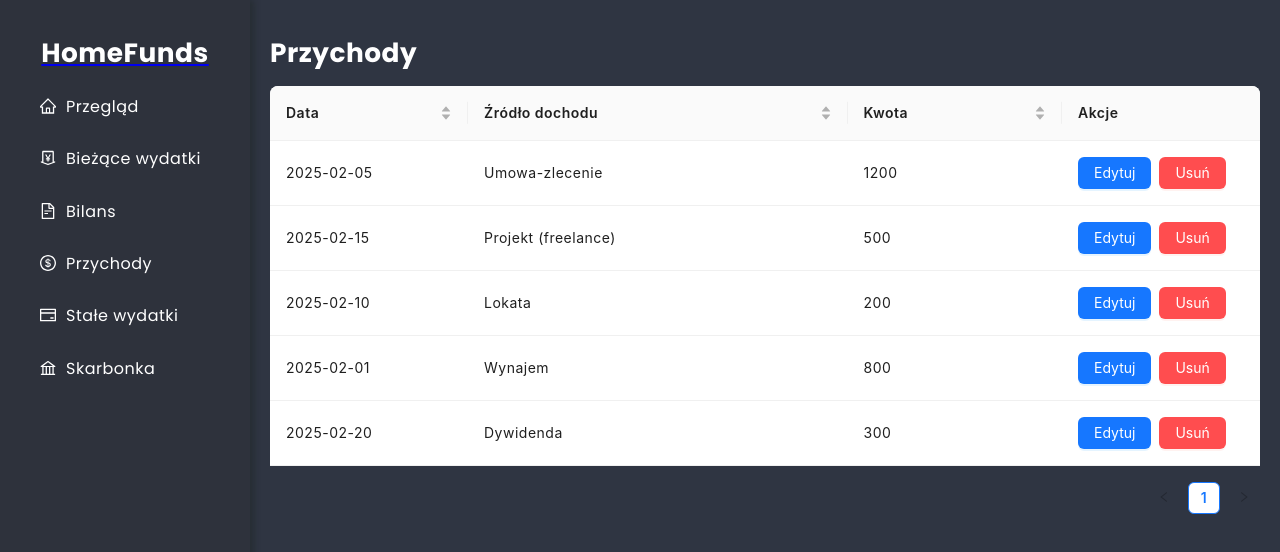
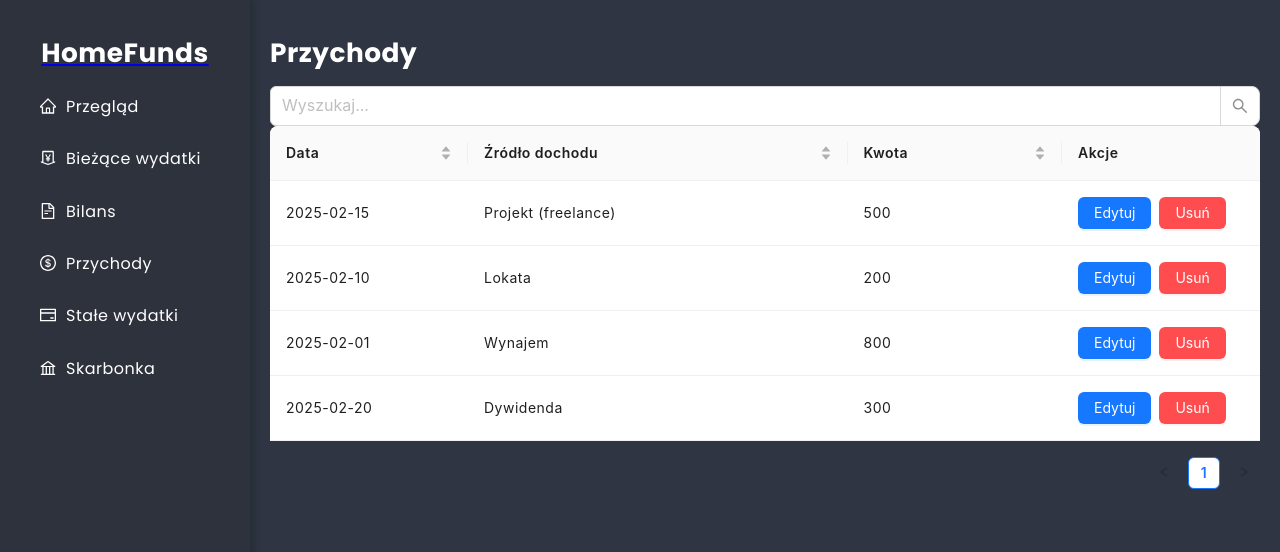
Before and after one commit to Kris87M/home-funds, a React (Create React App) app: page /income in a window 1280 px wide. Shown: the top 552 px of the page. Built offline with nearby package versions, Linux system fonts and the light colour scheme; data requests are answered from the project's data file.

Commit message:
Add search field

```diff
--- a/db/db.json
+++ b/db/db.json
@@ -1,39 +1,202 @@
 {
   "transactions": [
-    { "id": 1, "date": "2025-02-01", "amount": 150, "description": "Biedronka", "category": "Jedzenie" },
-    { "id": 2, "date": "2025-02-05", "amount": 120, "description": "Kino", "category": "Rekreacja" },
-    { "id": 3, "date": "2025-02-10", "amount": 20, "description": "Coffee", "category": "Restauracja" },
-    { "id": 4, "date": "2025-02-15", "amount": 178, "description": "Kushi Sushi", "category": "Restauracja" },
-    { "id": 5, "date": "2025-02-18", "amount": 200, "description": "Lidl", "category": "Jedzenie" },
-    { "id": 6, "date": "2025-02-18", "amount": 220, "description": "Orlen", "category": "Paliwo" },
-    { "id": 7, "date": "2025-02-18", "amount": 80, "description": "Angielski", "category": "Zajęcia" },
-    { "id": 8, "date": "2025-02-18", "amount": 60, "description": "Fryzjer", "category": "Usługi" },
-    { "id": 9, "date": "2025-02-18", "amount": 80, "description": "DOZ", "category": "Leki/Lekarz" }
+    {
+      "id": "1",
+      "date": "2025-02-01",
+      "amount": 150,
+      "description": "Biedronka",
+      "category": "Jedzenie"
+    },
+    {
+      "id": "2",
+      "date": "2025-02-05",
+      "amount": 120,
+      "description": "Kino",
+      "category": "Rekreacja"
+    },
+    {
+      "id": "3",
+      "date": "2025-02-10",
+      "amount": 20,
+      "description": "Coffee",
+      "category": "Restauracja"
+    },
+    {
+      "id": "4",
+      "date": "2025-02-15",
+      "amount": 178,
+      "description": "Kushi Sushi",
+      "category": "Restauracja"
+    },
+    {
+      "id": "5",
+      "date": "2025-02-18",
+      "amount": 200,
+      "description": "Lidl",
+      "category": "Jedzenie"
+    },
+    {
+      "id": "6",
+      "date": "2025-02-18",
+      "amount": 220,
+      "description": "Orlen",
+      "category": "Paliwo"
+    },
+    {
+      "id": "7",
+      "date": "2025-02-18",
+      "amount": 80,
+      "description": "Angielski",
+      "category": "Zajęcia"
+    },
+    {
+      "id": "8",
+      "date": "2025-02-18",
+      "amount": 60,
+      "description": "Fryzjer",
+      "category": "Usługi"
+    },
+    {
+      "id": "9",
+      "date": "2025-02-18",
+      "amount": 80,
+      "description": "DOZ",
+      "category": "Leki/Lekarz"
+    }
   ],
   "balance-sheet": [
-    { "id": 1, "date": "2025-02-01", "assets": 10000, "liabilities": 5000, "netWorth": 5000 },
-    { "id": 2, "date": "2025-02-05", "assets": 10500, "liabilities": 4900, "netWorth": 5600 },
-    { "id": 3, "date": "2025-02-10", "assets": 11000, "liabilities": 4700, "netWorth": 6300 },
-    { "id": 4, "date": "2025-02-15", "assets": 12000, "liabilities": 4500, "netWorth": 7500 },
-    { "id": 5, "date": "2025-02-20", "assets": 12500, "liabilities": 4300, "netWorth": 8200 }
+    {
+      "id": "1",
+      "date": "2025-02-01",
+      "assets": 10000,
+      "liabilities": 5000,
+      "netWorth": 5000
+    },
+    {
+      "id": "2",
+      "date": "2025-02-05",
+      "assets": 10500,
+      "liabilities": 4900,
+      "netWorth": 5600
+    },
+    {
+      "id": "3",
+      "date": "2025-02-10",
+      "assets": 11000,
+      "liabilities": 4700,
+      "netWorth": 6300
+    },
+    {
+      "id": "4",
+      "date": "2025-02-15",
+      "assets": 12000,
+      "liabilities": 4500,
+      "netWorth": 7500
+    },
+    {
+      "id": "5",
+      "date": "2025-02-20",
+      "assets": 12500,
+      "liabilities": 4300,
+      "netWorth": 8200
+    }
   ],
   "income": [
-    { "id": 1, "date": "2025-02-05", "source": "Umowa-zlecenie", "amount": 1200  },
-    { "id": 2, "date": "2025-02-15", "source": "Projekt (freelance)", "amount": 500 },
-    { "id": 3, "date": "2025-02-10", "source": "Lokata", "amount": 200 },
-    { "id": 4, "date": "2025-02-01", "source": "Wynajem", "amount": 800 },
-    { "id": 5, "date": "2025-02-20", "source": "Dywidenda", "amount": 300 }
+    {
+      "id": "2",
+      "date": "2025-02-15",
+      "source": "Projekt (freelance)",
+      "amount": 500
+    },
+    {
+      "id": "3",
+      "date": "2025-02-10",
+      "source": "Lokata",
+      "amount": 200
+    },
+    {
+      "id": "4",
+      "date": "2025-02-01",
+      "source": "Wynajem",
+      "amount": 800
+    },
+    {
+      "id": "5",
+      "date": "2025-02-20",
+      "source": "Dywidenda",
+      "amount": 300
+    }
   ],
   "recurring-bills": [
-    { "id": 1, "name": "Rachunek za prąd", "amount": 220, "dueDate": "2025-02-18", "category": "Media" },
-    { "id": 2, "name": "Internet", "amount": 50, "dueDate": "2025-02-20", "category": "Użytkowe" },
-    { "id": 3, "name": "Abonament", "amount": 30, "dueDate": "2025-02-25", "category": "Użytkowe" },
-    { "id": 4, "name": "Netflix", "amount": 50, "dueDate": "2025-02-22", "category": "Rozrywka" },
-    { "id": 5, "name": "Disney+", "amount": 30, "dueDate": "2025-02-22", "category": "Rozrywka" },
-    { "id": 6, "name": "Amazon Prime", "amount": 40, "dueDate": "2025-02-22", "category": "Rozrywka" },
-    { "id": 7, "name": "Karnet - siłownia", "amount": 100, "dueDate": "2025-02-28", "category": "Zdrowie" },
-    { "id": 8, "name": "Rachunek za gaz", "amount": 400, "dueDate": "2025-02-28", "category": "Media" },
-    { "id": 9, "name": "Czynsz", "amount": 560, "dueDate": "2025-02-28", "category": "Media" },
-    { "id": 10, "name": "Kredyt", "amount": 2500, "dueDate": "2025-02-28", "category": "Inne" }
+    {
+      "id": "1",
+      "name": "Rachunek za prąd",
+      "amount": 220,
+      "dueDate": "2025-02-18",
+      "category": "Media"
+    },
+    {
+      "id": "2",
+      "name": "Internet",
+      "amount": 50,
+      "dueDate": "2025-02-20",
+      "category": "Użytkowe"
+    },
+    {
+      "id": "3",
+      "name": "Abonament",
+      "amount": 30,
+      "dueDate": "2025-02-25",
+      "category": "Użytkowe"
+    },
+    {
+      "id": "4",
+      "name": "Netflix",
+      "amount": 50,
+      "dueDate": "2025-02-22",
+      "category": "Rozrywka"
+    },
+    {
+      "id": "5",
+      "name": "Disney+",
+      "amount": 30,
+      "dueDate": "2025-02-22",
+      "category": "Rozrywka"
+    },
+    {
+      "id": "6",
+      "name": "Amazon Prime",
+      "amount": 40,
+      "dueDate": "2025-02-22",
+      "category": "Rozrywka"
+    },
+    {
+      "id": "7",
+      "name": "Karnet - siłownia",
+      "amount": 100,
+      "dueDate": "2025-02-28",
+      "category": "Zdrowie"
+    },
+    {
+      "id": "8",
+      "name": "Rachunek za gaz",
+      "amount": 400,
+      "dueDate": "2025-02-28",
+      "category": "Media"
+    },
+    {
+      "id": "9",
+      "name": "Czynsz",
+      "amount": 560,
+      "dueDate": "2025-02-28",
+      "category": "Media"
+    },
+    {
+      "id": "10",
+      "name": "Kredyt",
+      "amount": 2500,
+      "dueDate": "2025-02-28",
+      "category": "Inne"
+    }
   ]
 }
--- /dev/null
+++ b/src/components/SearchForm/SearchForm.js
@@ -0,0 +1,17 @@
+import React from "react";
+import { Input } from "antd";
+
+const { Search } = Input;
+
+const SearchForm = ({ onSearch }) => {
+    return (
+        <Search
+            placeholder="Wyszukaj..."
+            allowClear
+            size="large"
+            onChange={(e) => onSearch(e.target.value)}
+        />
+    );
+};
+
+export default SearchForm;
--- a/src/pages/Income/Income.js
+++ b/src/pages/Income/Income.js
@@ -1,10 +1,11 @@
-import React, { useEffect, useState } from 'react';
-import { useDispatch, useSelector } from 'react-redux';
-import { fetchIncome, updateIncome, deleteIncome } from 'connector';
-import { Table, notification, Form } from 'antd';
-import { columns } from './columns';
+import React, { useEffect, useState } from "react";
+import { useDispatch, useSelector } from "react-redux";
+import { fetchIncome, updateIncome, deleteIncome } from "connector";
+import { Table, notification, Form } from "antd";
+import { columns } from "./columns";
 import Spinner from 'components/Spinner/Spinner';
 import EditableModal from 'components/Modals/EditableModal';
+import SearchForm from "components/SearchForm/SearchForm";
 import dayjs from 'dayjs';
 
 const Income = () => {
@@ -16,9 +17,10 @@ const Income = () => {
   const [isModalOpen, setIsModalOpen] = useState(false);
   const [currentRecord, setCurrentRecord] = useState(null);
   const [form] = Form.useForm();
+  const [searchValue, setSearchValue] = useState("");
 
   useEffect(() => {
-    if (status === 'idle') {
+    if (status === "idle") {
       dispatch(fetchIncome());
     }
   }, [status, dispatch]);
@@ -32,6 +34,10 @@ const Income = () => {
       });
     }
   }, [error]);
+
+  const filteredIncome = income.filter((item) =>
+    item.source.toLowerCase().includes(searchValue.toLowerCase())
+  );
 
   const handleEdit = (record) => {
     setCurrentRecord(record);
@@ -69,7 +75,8 @@ const Income = () => {
   return (
     <div>
       <h1>Przychody</h1>
-      <Table dataSource={income} columns={columns(handleEdit, handleDelete)} rowKey="id" />
+      <SearchForm onSearch={setSearchValue} />
+      <Table dataSource={filteredIncome} columns={columns(handleEdit, handleDelete)} rowKey="id"  />
       <EditableModal
         isOpen={isModalOpen}
         onCancel={() => setIsModalOpen(false)}
```
